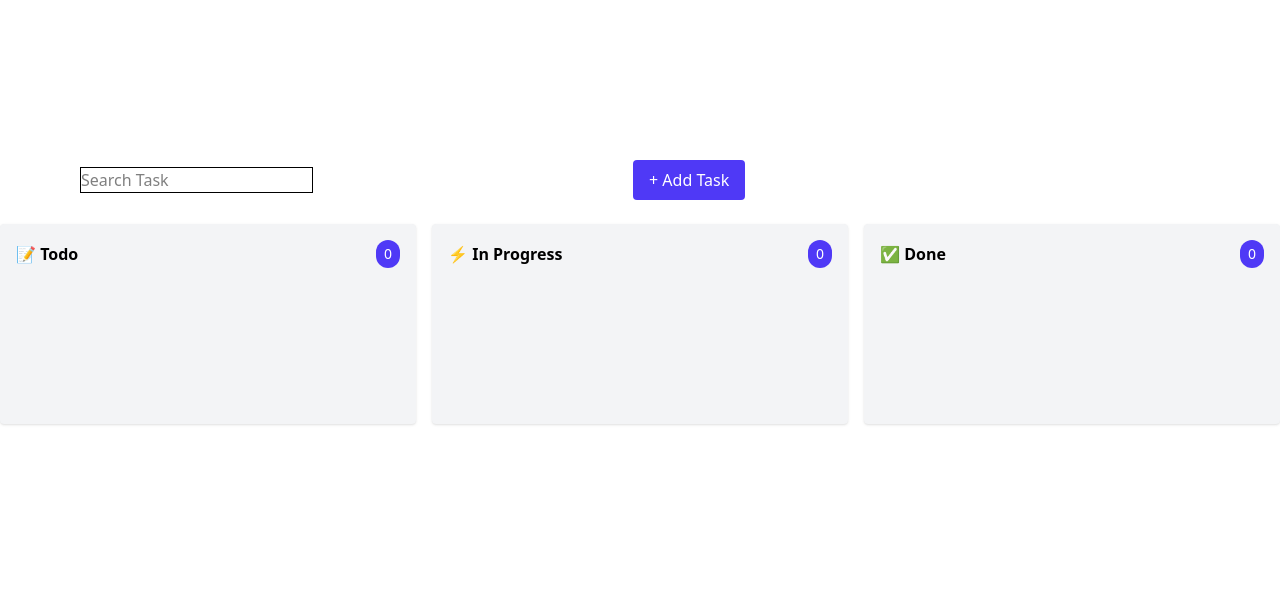
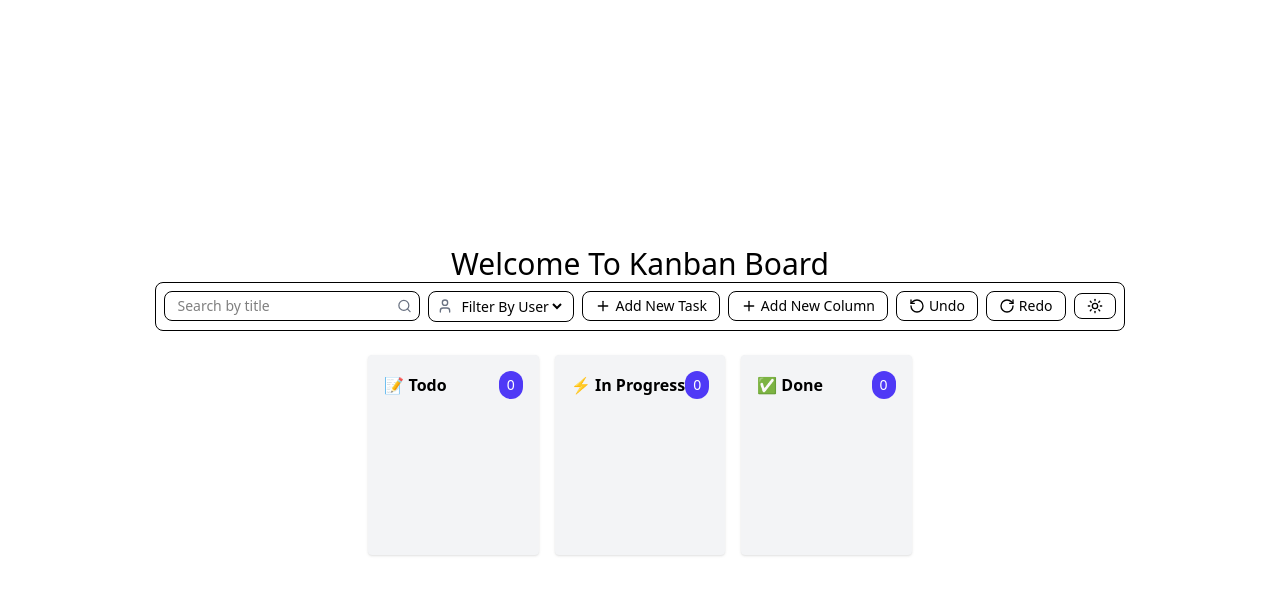
Before and after one commit to chhagan123/Mutan-x-_assignment_Kanban_board, a React (Vite) app in the folder Frontend/: page / in a window 1280 px wide. Shown: the top 594 px of the page. Built offline with nearby package versions, Linux system fonts and the light colour scheme.

Commit message:
feat- add a static Toobar

```diff
--- a/Frontend/package.json
+++ b/Frontend/package.json
@@ -13,6 +13,7 @@
     "@dnd-kit/core": "^6.3.1",
     "@dnd-kit/react": "^0.1.21",
     "@tailwindcss/vite": "^4.1.12",
+    "lucide-react": "^0.541.0",
     "react": "^19.1.1",
     "react-dom": "^19.1.1",
     "tailwindcss": "^4.1.12"
--- a/Frontend/src/App.jsx
+++ b/Frontend/src/App.jsx
@@ -5,12 +5,18 @@ import './App.css'
 import "./index.css"
 import React from 'react'
 import Board from './components/Board'
+import Toolbar from './components/ToolBar'
 function App() {
 
-
+    const [showModal,setShowModal] = useState(false)
   return (
     <>
-    <Board/>
+    <div className=' w-screen h-screen flex flex-col items-center justify-center'>
+      <h1 className='text-shadow-black text-3xl'>Welcome To Kanban Board</h1>
+    <Toolbar showModal={showModal} setShowModal={setShowModal}/>
+    <Board showModal={showModal} setShowModal={setShowModal}/>
+    </div>
+
     </>
   )
 }
--- a/Frontend/src/components/Board.jsx
+++ b/Frontend/src/components/Board.jsx
@@ -3,8 +3,8 @@ import React, { useState, useEffect } from "react";
 import AddTaskModal from "./AddTaskModal";
 import { DndContext, useDraggable, useDroppable } from "@dnd-kit/core";
 import Task from "./Task";
-export default function Board() {
-  const [showModal, setShowModal] = useState(false);
+export default function Board({showModal,setShowModal}) {
+  // const [showModal, setShowModal] = useState(false);
   const [tasks, setTasks] = useState([]);
   const [todoNum,setTodonum] = useState(0);
 
@@ -38,15 +38,17 @@ export default function Board() {
     tasks.filter((task) => task.column === columnName);
 
   return (
-    <div className=" mt-40 ">
-       <input className="border ml-20" type="text" placeholder="Search Task"/>
+    <div >
+
       <DndContext onDragEnd={handleDragEnd}>
-      <button
+
+      {/* i am doing add task in tollBar.jsx if i want to use i can do then }
+      {/* <button
         onClick={() => setShowModal(true)}
         className="px-4 ml-80 py-2 bg-indigo-600 text-white rounded"
       >
         + Add Task
-      </button>
+      </button> */}
 
       {showModal && (
         <AddTaskModal
--- /dev/null
+++ b/Frontend/src/components/ToolBar.jsx
@@ -0,0 +1,58 @@
+import React from "react";
+import { Search, Plus, RotateCcw, RotateCw, Sun, User } from "lucide-react";
+
+export default function Toolbar({setShowModal}) {
+  const employees = ["Chhagan", "Rushabh", "Lucky", "Shreyash", "Ronaldo", "Virat"];
+
+  return (
+    <div className="flex flex-wrap items-center gap-2 p-2 border rounded-lg bg-white">
+      {/* Search */}
+      <div className="flex items-center border rounded-lg px-2 w-full sm:w-64">
+        <input
+          type="text"
+          placeholder="Search by title"
+          className="w-full p-1 outline-none bg-transparent text-sm"
+        />
+        <Search size={16} className="text-gray-500" />
+      </div>
+
+      {/* Filter By User (Dropdown) */}
+      <div className="flex items-center border rounded-lg px-2 py-1 text-sm">
+        <User size={16} className="mr-1 text-gray-500" />
+        <select className="outline-none bg-transparent">
+          <option value="">Filter By User</option>
+          {employees.map((emp, index) => (
+            <option key={index} value={emp}>
+              {emp}
+            </option>
+          ))}
+        </select>
+      </div>
+
+      {/* Add Task */}
+      <button onClick={() => setShowModal(true)} className="flex items-center gap-1 border rounded-lg px-3 py-1 text-sm hover:bg-gray-100">
+        <Plus size={16} /> Add New Task
+      </button>
+
+      {/* Add Column */}
+      <button className="flex items-center gap-1 border rounded-lg px-3 py-1 text-sm hover:bg-gray-100">
+        <Plus size={16} /> Add New Column
+      </button>
+
+      {/* Undo */}
+      <button className="flex items-center gap-1 border rounded-lg px-3 py-1 text-sm hover:bg-gray-100">
+        <RotateCcw size={16} /> Undo
+      </button>
+
+      {/* Redo */}
+      <button className="flex items-center gap-1 border rounded-lg px-3 py-1 text-sm hover:bg-gray-100">
+        <RotateCw size={16} /> Redo
+      </button>
+
+      {/* Theme */}
+      <button className="flex items-center gap-1 border rounded-lg px-3 py-1 text-sm hover:bg-gray-100">
+        <Sun size={16} />
+      </button>
+    </div>
+  );
+}
```
Also changed, not shown: 1 other file (tests, documents, lock files or other folders).
